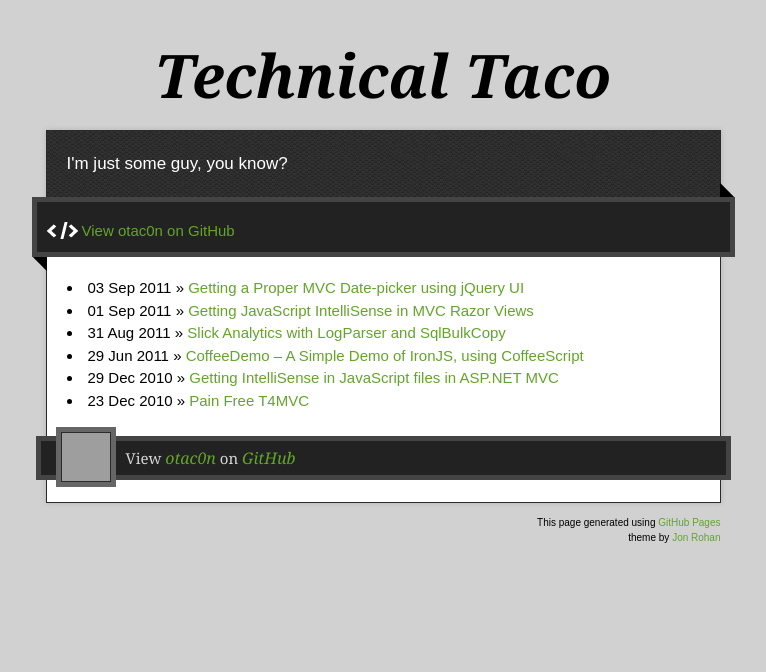
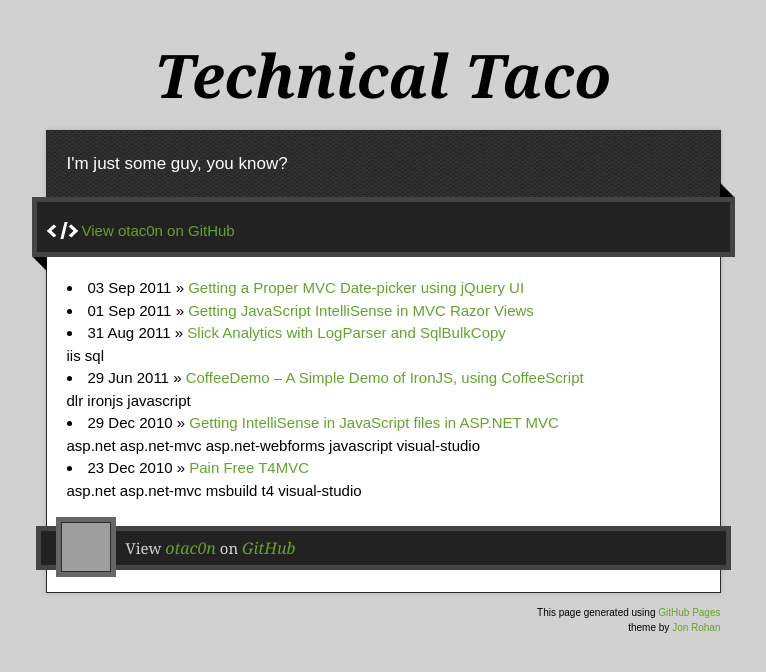
Before and after one commit to otac0n/otac0n.github.com, a Jekyll site: the page built from index.html, in a window 1280 px wide. Shown: the top 672 px of the page, without its empty margins (257-1023 px from the left). Built offline with Jekyll 4.4.1, drawn with Linux system fonts in a browser that asks for light colours; nearby versions of some CDN libraries; Markdown is read by kramdown in place of the engine named in the settings; grey boxes are pictures that could not be loaded.

```diff
--- a/_posts/2010-12-23-pain-free-t4mvc.md
+++ b/_posts/2010-12-23-pain-free-t4mvc.md
@@ -1,6 +1,12 @@
 ---
 layout: post
 title: Pain Free T4MVC
+categories:
+    - asp.net
+    - asp.net-mvc
+    - msbuild
+    - t4
+    - visual-studio
 ---
 Here is how to get T4MVC to run every time you build, without the mark-as-dirty hack or any Visual Studio support:
 
--- a/_posts/2010-12-29-getting-intellisense-in-javascript-files-in-aspnet-mvc.md
+++ b/_posts/2010-12-29-getting-intellisense-in-javascript-files-in-aspnet-mvc.md
@@ -1,6 +1,12 @@
 ---
 layout: post
 title: Getting IntelliSense in JavaScript files in ASP.NET MVC
+categories:
+    - asp.net
+    - asp.net-mvc
+    - asp.net-webforms
+    - javascript
+    - visual-studio
 ---
 ## The Problem ##
 
--- a/_posts/2011-06-29-coffeedemo-a-simple-demo-of-ironjs-using-coffeescript.md
+++ b/_posts/2011-06-29-coffeedemo-a-simple-demo-of-ironjs-using-coffeescript.md
@@ -1,6 +1,10 @@
 ---
 layout: post
 title: CoffeeDemo – A Simple Demo of IronJS, using CoffeeScript
+categories:
+    - dlr
+    - ironjs
+    - javascript
 ---
 > Warning: the APIs used in this demo are subject to improvement in the future.  This is just a demo to get your feet wet with the 0.2.0.1 release of IronJS.  IronJS is still in the early stages, so your mileage may vary.
 
--- a/_posts/2011-08-31-slick-analytics-with-logparser-and-sqlbulkcopy.md
+++ b/_posts/2011-08-31-slick-analytics-with-logparser-and-sqlbulkcopy.md
@@ -1,6 +1,9 @@
 ---
 layout: post
 title: Slick Analytics with LogParser and SqlBulkCopy
+categories:
+    - iis
+    - sql
 ---
 ## Slick Analytics ##
 
```
